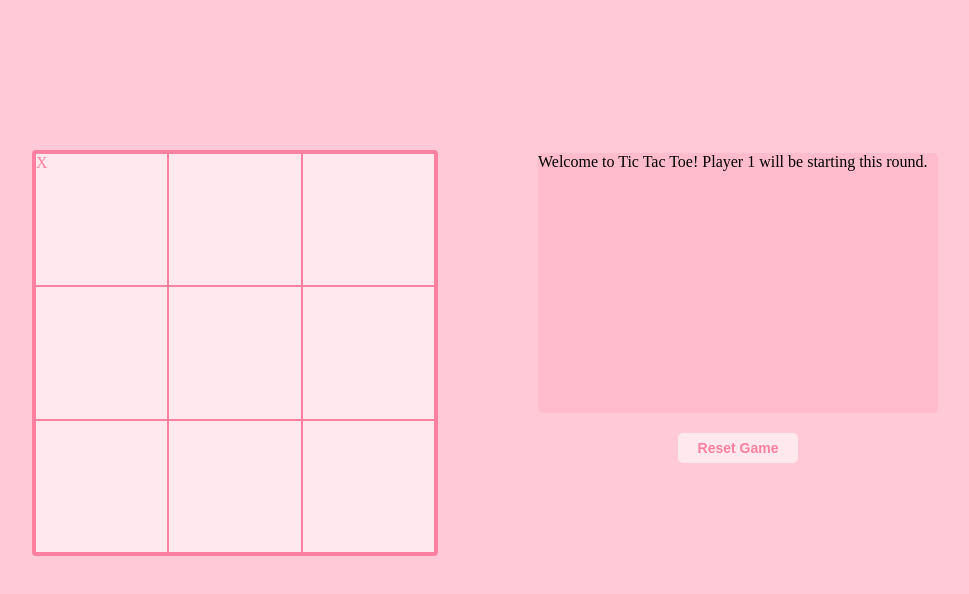
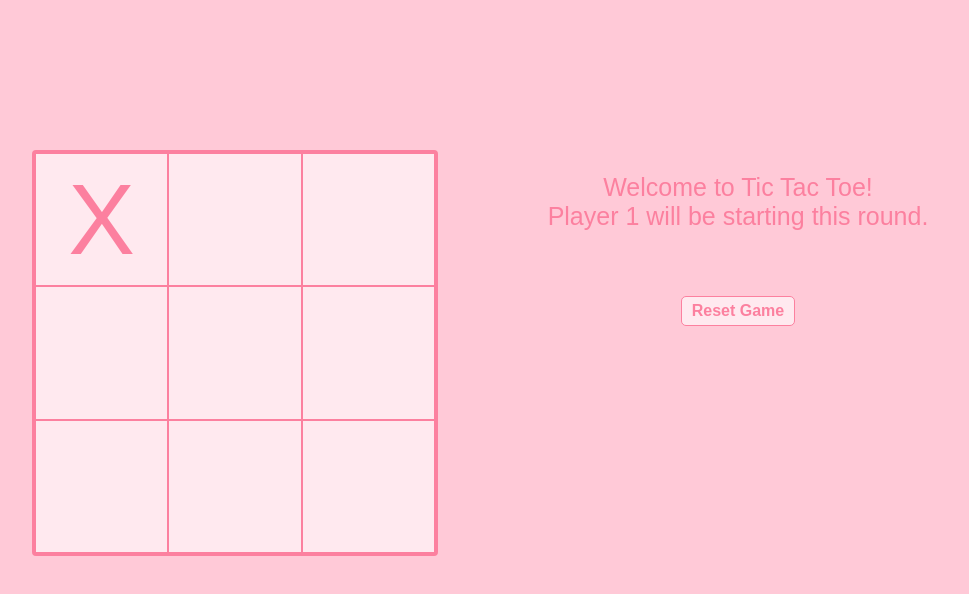
Before and after one commit to JLionPerez/tic-tac-toe, a plain HTML site: page index.html in a window 1280 px wide. Both pictures are taken after a click on the element 256 px from the left and 219 px from the top of the page. Shown: the whole page, without its empty margins (155-1124 px from the left). Drawn offline with Linux system fonts and the light colour scheme; a web font is replaced by a local one.

Commit message:
Finally finished the whole project

```diff
--- a/game.js
+++ b/game.js
@@ -16,7 +16,8 @@ const Game = (function () {
     const player2 = createPlayer("Player 2","O")
 
     const msgBoard = document.querySelector(".message-board")
-    msgBoard.textContent = "Welcome to Tic Tac Toe! Player 1 will be starting this round."
+    msgBoard.textContent = "Welcome to Tic Tac Toe!\r\n"
+    msgBoard.textContent += "Player 1 will be starting this round."
 
     const cells = document.querySelectorAll(".cell");
 
@@ -63,7 +64,8 @@ const Game = (function () {
             board[i] = ''
             cells[i].textContent = ''
         }
-        msgBoard.textContent = "Welcome to Tic Tac Toe! Player 1 will be starting this round."
+        msgBoard.textContent = "Welcome to Tic Tac Toe!\r\n"
+        msgBoard.textContent += "Player 1 will be starting this round."
         continueGame = true
     })
 
@@ -89,7 +91,8 @@ const Game = (function () {
             (board[2] === 'X' && board[5] === 'X' && board[8] === 'X') ||
             (board[0] === 'X' && board[4] === 'X' && board[8] === 'X') ||
             (board[2] === 'X' && board[4] === 'X' && board[6] === 'X')) {
-            msgBoard.textContent = "Player 1 wins! If you would like to play again please press the 'Reset Game' button."
+            msgBoard.textContent = "Player 1 wins!\r\n"
+            msgBoard.textContent += "If you would like to play again please press the 'Reset Game' button."
             return 0;
         }
 
@@ -101,12 +104,14 @@ const Game = (function () {
             (board[2] === 'O' && board[5] === 'O' && board[8] === 'O') ||
             (board[0] === 'O' && board[4] === 'O' && board[8] === 'O') ||
             (board[2] === 'O' && board[4] === 'O' && board[6] === 'O')) {
-            msgBoard.textContent = "Player 2 wins! If you would like to play again please press the 'Reset Game' button."
+            msgBoard.textContent = "Player 2 wins!\r\n"
+            msgBoard.textContent += "If you would like to play again please press the 'Reset Game' button."
             return 0;
         }
 
         else if (isBoardFilled()) {
-            msgBoard.textContent = "It's a draw! If you would like to play again please press the 'Reset Game' button."
+            msgBoard.textContent = "It's a draw!\r\n"
+            msgBoard.textContent += "If you would like to play again please press the 'Reset Game' button."
             return 0;
         }
         return 1;
--- a/index.html
+++ b/index.html
@@ -4,6 +4,9 @@
     <meta charset="UTF-8">
     <meta name="viewport" content="width=device-width, initial-scale=1.0">
     <link href="style.css" rel="stylesheet">
+    <link rel="preconnect" href="https://fonts.googleapis.com">
+    <link rel="preconnect" href="https://fonts.gstatic.com" crossorigin>
+    <link href="https://fonts.googleapis.com/css2?family=Gabarito:wght@400..900&display=swap" rel="stylesheet">
     <script src="game.js" defer></script>
     <title>Tic Tac Toe</title>
 </head>
--- a/style.css
+++ b/style.css
@@ -1,6 +1,7 @@
 * {
     padding: 0;
     margin: 0;
+    font-family: "Gabarito", sans-serif;
 }
 
 body {
@@ -27,36 +28,42 @@ body {
 }
 
 .cell {
+    display: flex;
     border: solid 1px #FC809F;
     color: #FC809F;
+    font-size: 100px;
+    justify-content: center;
+    align-items: center;
 }
 
 .message-board {
-    background-color: #FFBCCD;
-    /* height: 200px; */
+    white-space: pre-line;
+    text-align: center;
+    font-size: 25px;
+    color: #FC809F;
     grid-column: 1 / 4;
-    grid-row: 1 / 3;
-    border-radius: 5px;
+    grid-row: 1 / 2;
+    padding-top: 20px;
+
 }
 
 #reset_btn {
     grid-column: 2 / 3;
+    grid-row: 2 / 3;
     height: 30px;
     border-radius: 5px;
-    border: none;
+    border: solid 1px #FC809F;
     background-color: #FFE9EF;
     color: #FC809F;
     font-weight: bold;
-    font-size: 14px;
+    font-size: 16px;
 }
 
 .right-side {
     display: grid;
     grid-template-columns: repeat(3, 1fr);
     grid-template-rows: repeat(3, 1fr);
-    /* padding: 20px; */
-    gap: 20px;
-    /* background-color: #FF9CB5; */
     height: 400px;
     width: 400px;
+    gap: 30px;
 }
```
